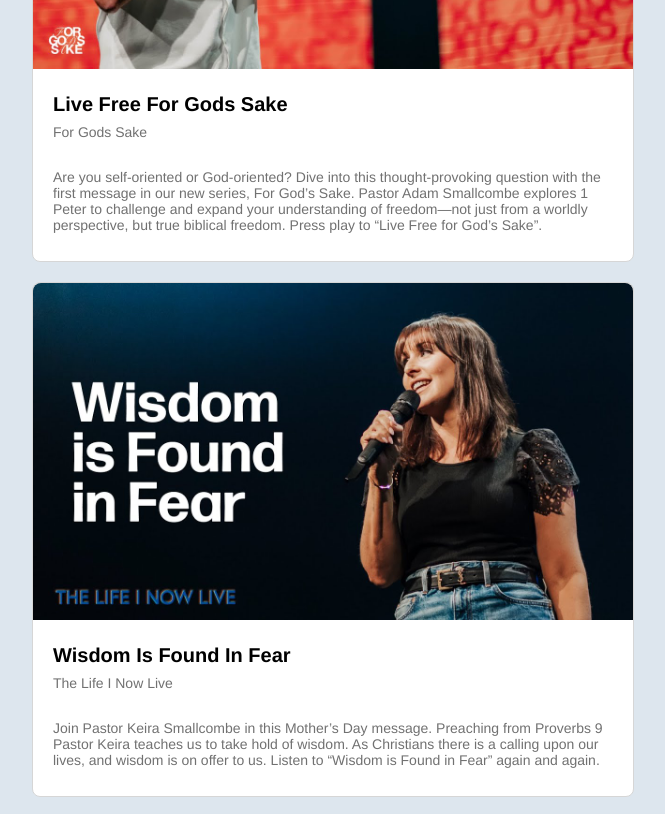
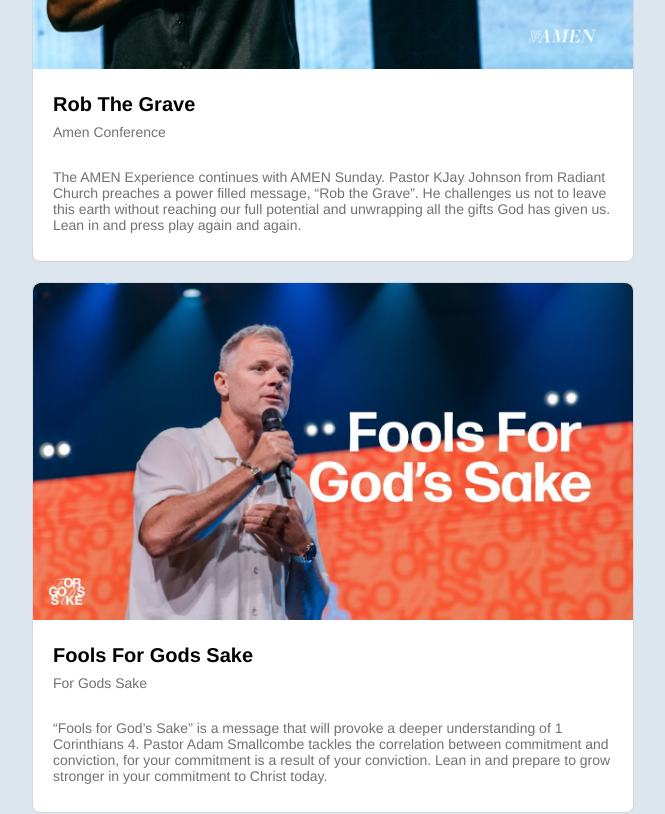
Before and after one commit to alejandrochang/viveblogmtv, a React (Create React App) app: page / in a window 1280 px wide. Shown: the part 380-1194 px from the top of the page, without its empty margins (307-972 px from the left). Built offline with nearby package versions, Linux system fonts and the light colour scheme.

Commit message:
feat(vb): rob the grave

```diff
--- a/src/data/postData.ts
+++ b/src/data/postData.ts
@@ -16,8 +16,57 @@
 import HumbleBrag from "../assets/humblebrag.jpg";
 import WisdomIsFoundInFear from "../assets/wisdomisfoundinfear.jpg";
 import LiveFreeForGodsSake from "../assets/livefreeforgodssake.jpg";
+import FoolsForGodsSake from "../assets/foolsforgodssake.jpg";
+import RobTheGrave from "../assets/robthegrave.jpg";
 
 const PostData = [
+  {
+    id: "rob-the-grave",
+    title: "Rob The Grave",
+    content: 'The AMEN Experience continues with AMEN Sunday. Pastor KJay Johnson from Radiant Church preaches a power filled message, “Rob the Grave”. He challenges us not to leave this earth without reaching our full potential and unwrapping all the gifts God has given us. Lean in and press play again and again.',
+    date: "2024-06-30",
+    src: "https://www.youtube.com/embed/i2H1ByevsYk?si=GTAT8PZaUea2AMo",
+    coverImg: RobTheGrave,
+    series: "Amen Conference",
+    scriptures: [
+      'Genesis 2:7',
+      'Genesis 1:27-28',
+      'Genesis 1:11',
+      'Eclesiastes 9:10'
+    ],
+    notes: [
+      'God wants you to rob the grave. Because our God has robbed the grave, the grave wanted to hold our King, wanted to hold Jesus, but because he has robbed it of its power of the former authority it had, we now can do the same!',
+      'This is what Genesis 2:7 says: Then the Lord God formed a man[a] from the dust of the ground and breathed into his nostrils the breath of life, and the man became a living being. Our job is to become all that God has called us to be. God has blew his breath inside of us to live out his calling.',
+      'God created us from dirt. When you look at everything that God has created there are so many elements, but why would he make his prize posession from dirt?',
+      'Dirt is the only thing on earth that can create life. When you put a seed inside Eart, earth gives birth to a harvest. Because were made out of dirt we can know have harvest, we can now be fruitful, we can know multiply. We can now be all that God has called us to be.',
+      'Dirt is greater than any other material. I made you out of earth, because I put seed in you. Theres seed on the inside. Your seed needs 4 things: dirt, water (nourished by the Word of God), oxygen(the breathe of life) and the last thing is the sun (Son - Jesus to make you whole)',
+      'God has created us to be fruitful, to give life to others and has blessed us to do it. The blessing doesnt make us fruitful. We were blessed than we were told to be fruitful and multiply. The instruction is to be fruitful, the Lord made you seedful and to plant those seeds in good soil so they can become a harvest.',
+      'The seed is In YOU! You have no excuse to not become what God has called you to be. To step into the extraordinary! Those seeds will become fruit, and those trees will expand producing much fruit. For whatever you have to do, do it with you might is what Eclesiastes says.',
+      'When you get to the grave, theres nothing you can do. One of the greatest keys to greatness is to do your best. Everytime you touch your ceiling it turns to your floor. Everytime your growing, its because youre stretching. The moment you stop growing, is the moment you stop dying. ALWAYS BE GROWIONG so you can live full and ROB THE GRAVE.',
+      'When you got the grave you go empty handed, because now you live fully and have empty hands. Reaping a life pursuit of righteousness through the Will of God. On your journey to rob the grave you will go through many difficulties, it will cost you something, but it is worth it. Your calling is worth it, Jesus plan for you is worth it!'
+    ],
+  },
+  {
+    id: "fools-for-gods-sake",
+    title: "Fools For Gods Sake",
+    content: '“Fools for God’s Sake” is a message that will provoke a deeper understanding of 1 Corinthians 4. Pastor Adam Smallcombe tackles the correlation between commitment and conviction, for your commitment is a result of your conviction. Lean in and prepare to grow stronger in your commitment to Christ today.',
+    date: "2024-06-09",
+    src: "https://www.youtube.com/embed/N1LQ4DMHdRU?si=5aTHcvH0hOttzvz6",
+    coverImg: FoolsForGodsSake,
+    series: "For Gods Sake",
+    scriptures: [
+      '1 Corinthians 4:1-10',
+      'Luke 9:62',
+      'Matthew 5:37',
+      '1 Samuel 14:7',
+      'John 5:19'
+    ],
+    notes: [
+      '1 Corinthians 4:1-10 - Fools For God’s Sake. In this series Pastor Adam Smallcombe goes deep into the book of 1 Corinthians. In 1 Corinthians 4 we see Paul writing to the church in Corinth. He is addressing the divisions that are happening in the church. He is addressing the fact that the church is divided over who they are following. Some are following Paul, some are following Apollos, some are following Peter, and some are following Christ.',
+      'In general we see this theme of how these followers of Christ have become apathetic to their mission of following Christ. It has become this concept and idea of preference politics, not the true gospel, the true good news. It has become a what makes me feel good revelation rather than what the scriptures say!',
+      'People...',
+    ],
+  },
   {
     id: "live-free-for-gods-sake",
     title: "Live Free For Gods Sake",
```
Also changed, not shown: src/assets/foolsforgodssake.jpg (added), src/assets/robthegrave.jpg (added).
